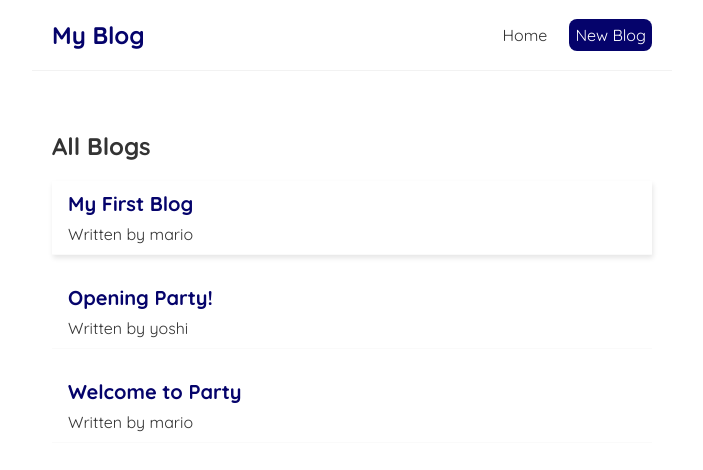
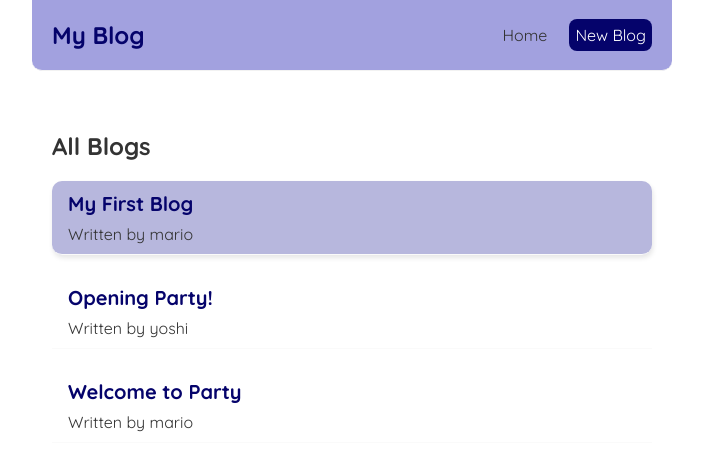
Before and after one commit to AitanMammadova/Blog-Next.js, a React (Create React App) app: page / in a window 1280 px wide. In both pictures the pointer is over the element 640 px from the left and 218 px from the top of the page. Shown: the top 470 px of the page, without its empty margins (288-991 px from the left). Built offline with nearby package versions, Linux system fonts and the light colour scheme; data requests are answered from the project's data file; the HTML template or start-up script is replaced by a standard one.

Commit message:
Adding some css

```diff
--- a/package.json
+++ b/package.json
@@ -6,6 +6,8 @@
     "@fortawesome/fontawesome-svg-core": "^1.2.36",
     "@fortawesome/free-solid-svg-icons": "^5.15.4",
     "@fortawesome/react-fontawesome": "^0.1.16",
+    "@material-ui/core": "^4.12.3",
+    "@material-ui/icons": "^4.11.2",
     "@testing-library/jest-dom": "^5.16.1",
     "@testing-library/react": "^12.1.2",
     "@testing-library/user-event": "^13.5.0",
--- a/src/index.css
+++ b/src/index.css
@@ -13,6 +13,8 @@
   max-width: 600px;
   margin: 0 auto;
   border-bottom: 1px solid #f2f2f2;
+  background-color: #a2a1df;
+  border-radius: 0 0 10px 10px;
 }
 .navbar h1 {
   color: #05036b;
@@ -41,6 +43,8 @@
 }
 .blog-preview:hover {
   box-shadow: 1px 3px 5px rgba(0,0,0,0.1);
+  background-color: #b7b7dd;
+  border-radius: 10px;
 }
 .blog-preview h2 {
   font-size: 20px;
```
Also changed, not shown: 1 other file (tests, documents, lock files or other folders).
